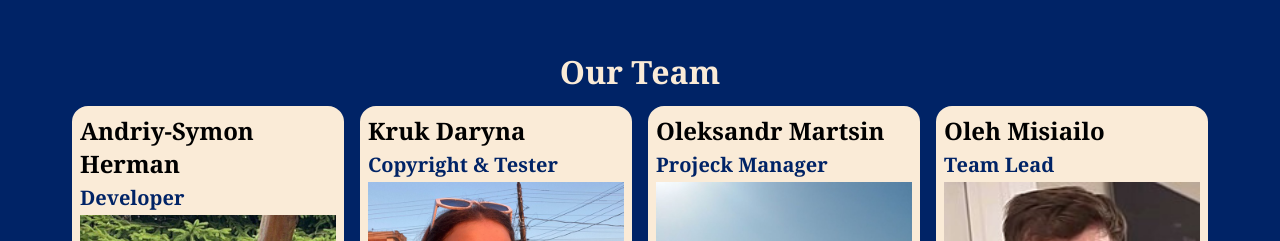
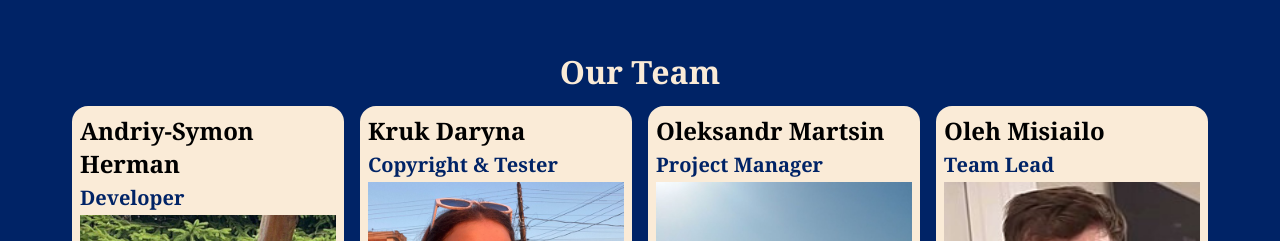
Before and after one commit to OMartsin/cmr-prac, a React (Create React App) app: page / in a window 1280 px wide. Shown: the part 142-383 px from the top of the page. Built offline with nearby package versions, Linux system fonts and the light colour scheme.

Commit message:
[fix] fix Oleksandr role typo

```diff
--- a/src/App.js
+++ b/src/App.js
@@ -21,7 +21,7 @@ function App() {
         </div>
         <div className='participant-info'>
           <text className='name'>Oleksandr Martsin</text>
-          <text className='job'>Projeck Manager</text>
+          <text className='job'>Project Manager</text>
           <img className='participant-photo' src={oleksandr} alt="" />
         </div>
         <div className='participant-info'>
```
